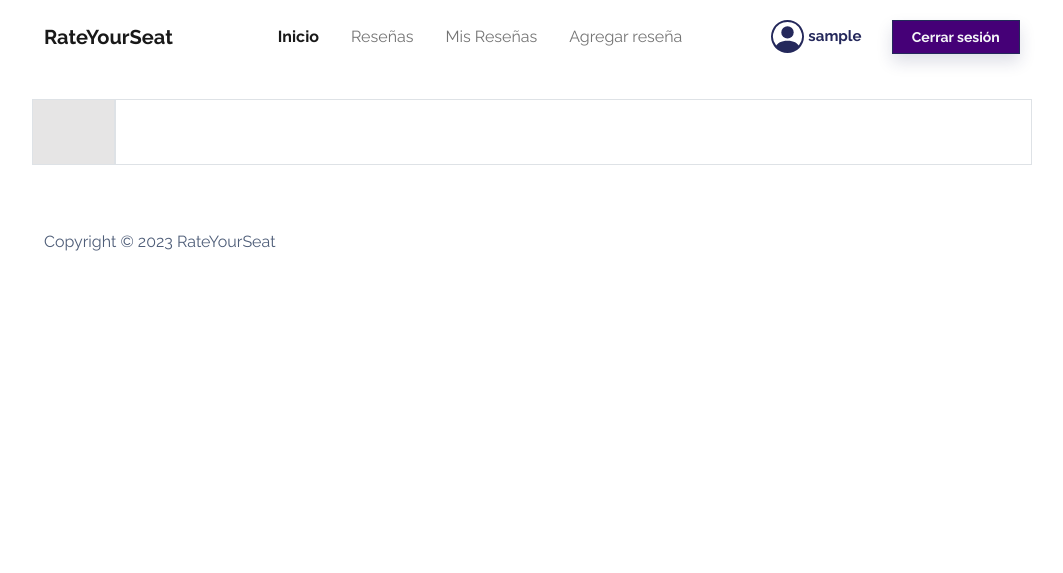
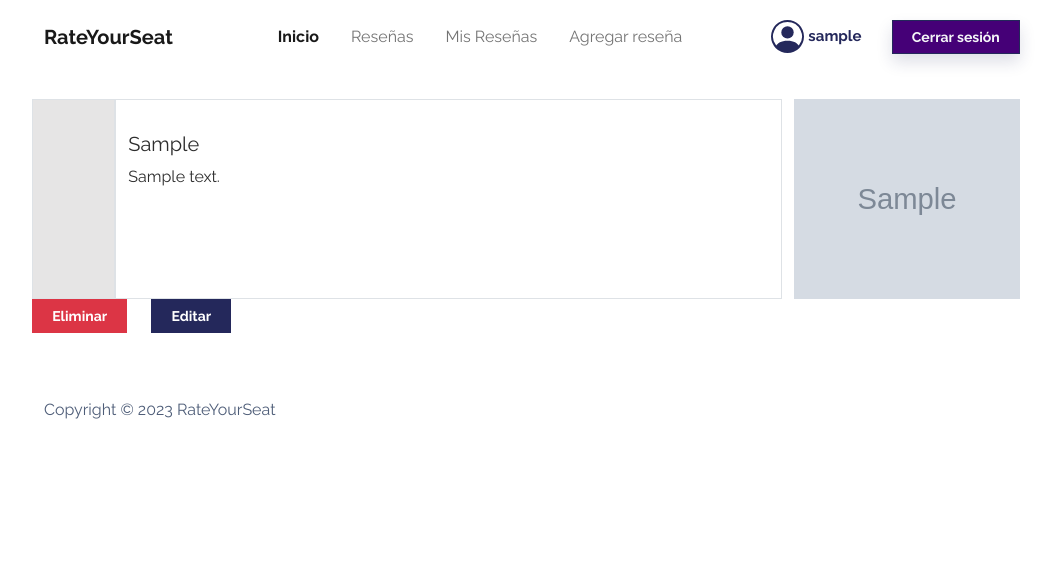
Before and after one commit to DCC-CC4401/2023-1-Grupo-16, a Django app: page /single_review/1 in a window 1280 px wide. Shown: the top 573 px of the page, without its empty margins (108-1171 px from the left). Run offline with Django 4.2, Linux system fonts and the light colour scheme; a user stored in the database is signed in; tables that the repository leaves empty hold one stand-in row (values such as "Sample post"); grey boxes marked "Sample" are stand-in pictures; some libraries are stand-ins or nearby versions.

Commit message:
Feat: single_review frontend and delet logic

```diff
--- a/rateyourseat/app_inicial/templates/app_inicial/single_review.html
+++ b/rateyourseat/app_inicial/templates/app_inicial/single_review.html
@@ -7,7 +7,19 @@
 {% block content %}
 
 <div class="container pt-4 pt-xl-5">
-    {% include 'base_review.html' with review=single_review  USER=request.user%}
+
+    {% for element in single_review %}
+        {% include 'base_review.html' with review=element %}
+        {% if element.user_id == request.user%}
+            <form class="row row-cols-auto" method="post">
+                {% csrf_token %} <!-- csrf token for basic security -->
+
+                <button class="btn btn-sm btn-danger" type="button" data-bs-toggle="modal" data-bs-target="#WarningModal" id="">Eliminar</button>
+                <p> </p>
+                <button name="modify" class="btn btn-sm btn-primary" type="submit" value="edit" method="post">Editar</button>
+            </div>
+        {% endif %}
+    {% endfor %}
 
     <div class="modal fade" id="WarningModal" tabindex="-1" aria-labelledby="WarningModalLabel" aria-hidden="true">
         <div class="modal-dialog">
@@ -17,10 +29,13 @@
                     <button type="button" class="btn-close" data-bs-dismiss="modal" aria-label="Close"></button>
                 </div>
                 <div class="modal-body">
-                    ...
+                    <p>¿Estás seguro de que quieres eliminar esta reseña?</p>
+                    <p>Una vez hecho no se puede deshacer.</p>
                 </div>
-                <div class="modal-footer">
-                    <button type="button" class="btn btn-danger">Eliminar Reseña</button>
+                <form class="modal-footer" method="post">
+                    {% csrf_token %} <!-- csrf token for basic security -->
+
+                    <button name="modify" type="submit" class="btn btn-danger" value="delete" method="post">Eliminar Reseña</button>
                     <button type="button" class="btn" style="background-color: gray;color:azure" data-bs-dismiss="modal">Cancelar</button>
                 </div>
             </div>
```
